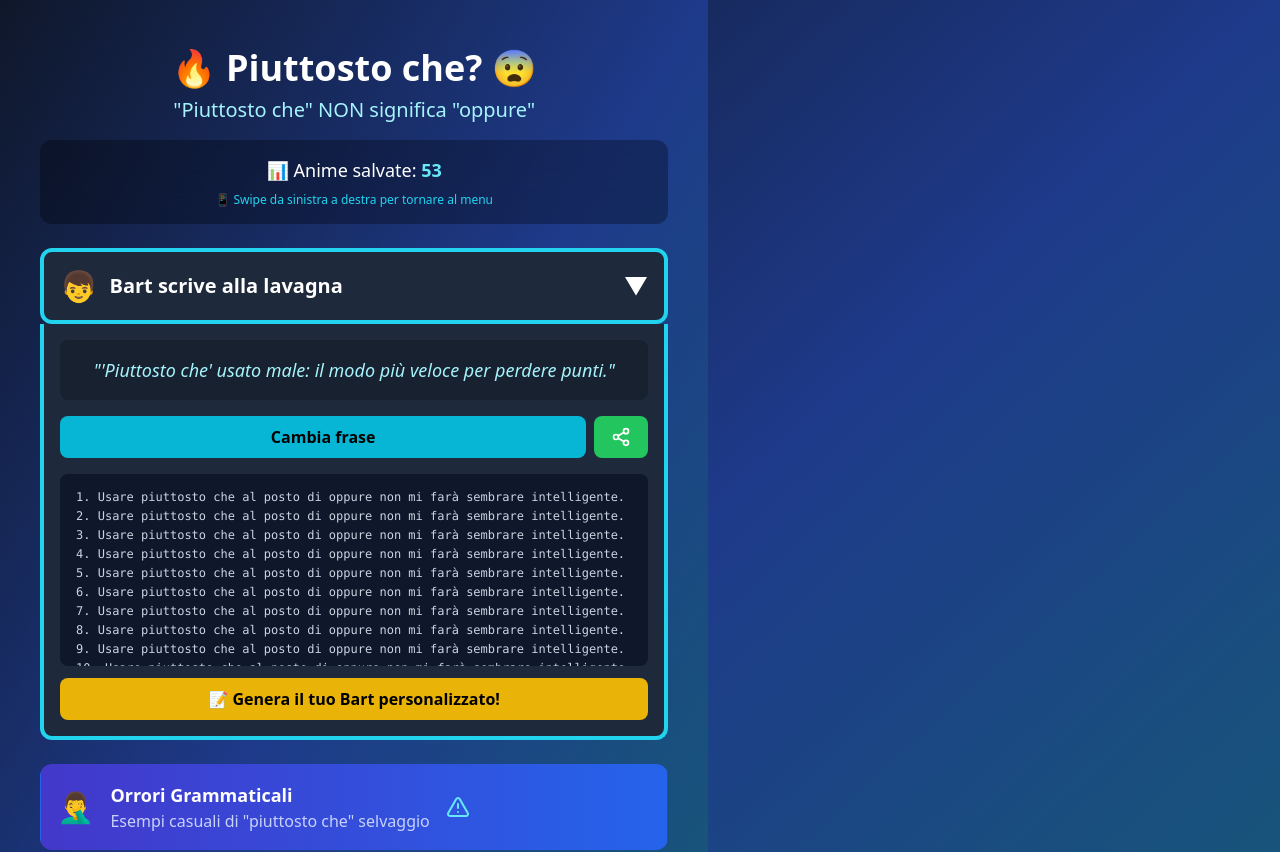
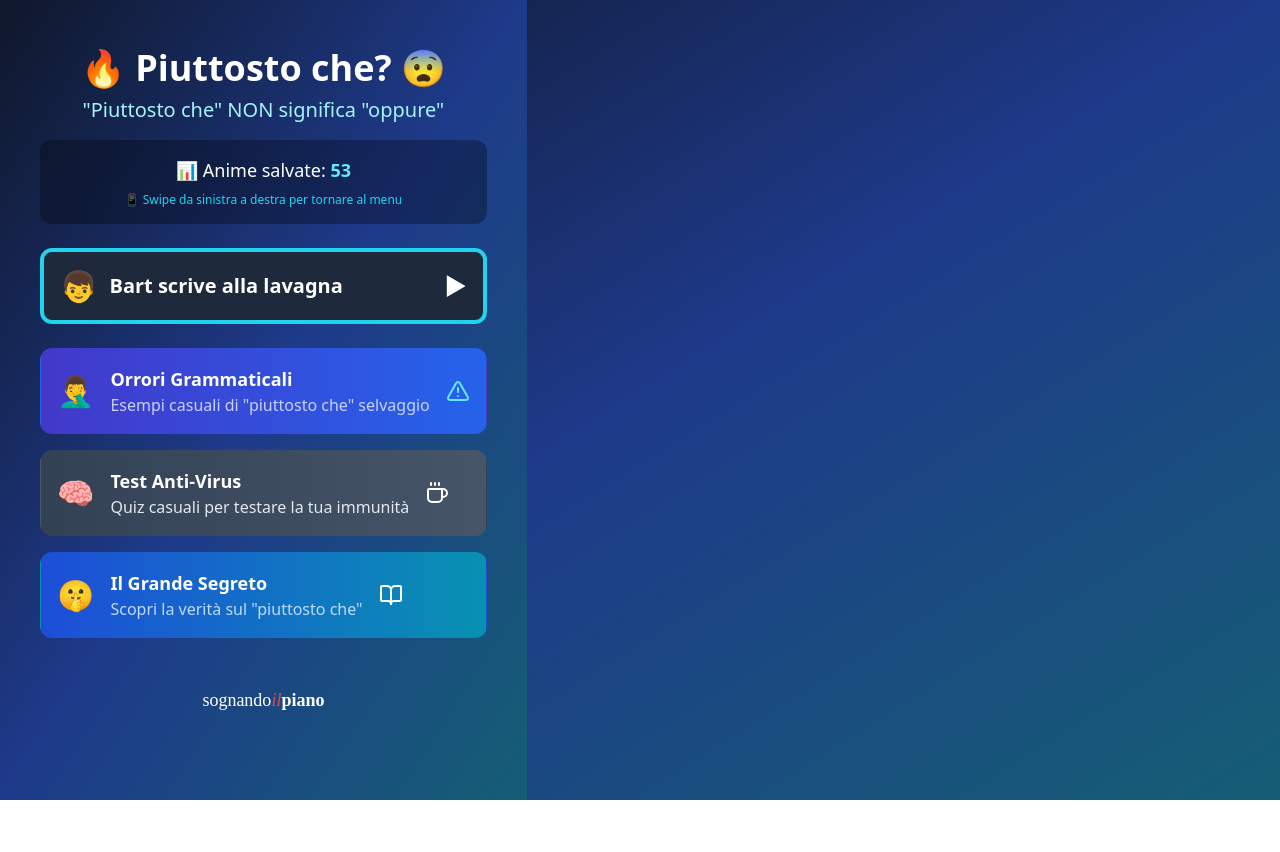
Before and after one commit to silviamusica/react-sloggio, a React (Vite) app: page / in a window 1280 px wide. Shown: the top 852 px of the page. After the commit the page ends 800 px from the top, so only its background shows below. Built offline with nearby package versions, Linux system fonts and the light colour scheme.

Commit message:
feat: Bart punishment phrase on quiz error

```diff
--- a/src/App.jsx
+++ b/src/App.jsx
@@ -16,7 +16,7 @@ const TiSveloUnSegretoApp = () => {
   const [generatedBart, setGeneratedBart] = useState('');
   const [shuffledExamples, setShuffledExamples] = useState([]);
   const [shuffledQuizzes, setShuffledQuizzes] = useState([]);
-  const [showBartSection, setShowBartSection] = useState(true);
+  const [showBartSection, setShowBartSection] = useState(false);
   const [touchStart, setTouchStart] = useState(null);
   const [touchEnd, setTouchEnd] = useState(null);
   const [currentBartPhrase, setCurrentBartPhrase] = useState('');
@@ -580,6 +580,10 @@ const TiSveloUnSegretoApp = () => {
                   <div>
                     <h2 className="text-2xl font-bold text-slate-300 mb-4">Oops!</h2>
                     <p className="text-lg mb-4">Niente panico, anche Dante sbagliava... forse!</p>
+                    <div className="bg-slate-800 rounded-xl p-4 mt-4 border-4 border-cyan-400 text-center">
+                      <h3 className="text-lg font-bold mb-2">Bart ti punisce:</h3>
+                      <p className="italic text-cyan-200">scrivi 100 volte alla lavagna:<br/>"usare Piuttosto che al posto di oppure non mi fa sembrare più intelligente"</p>
+                    </div>
                   </div>
                 )}
                 <div className="bg-blue-500/20 p-4 rounded-lg">
```
